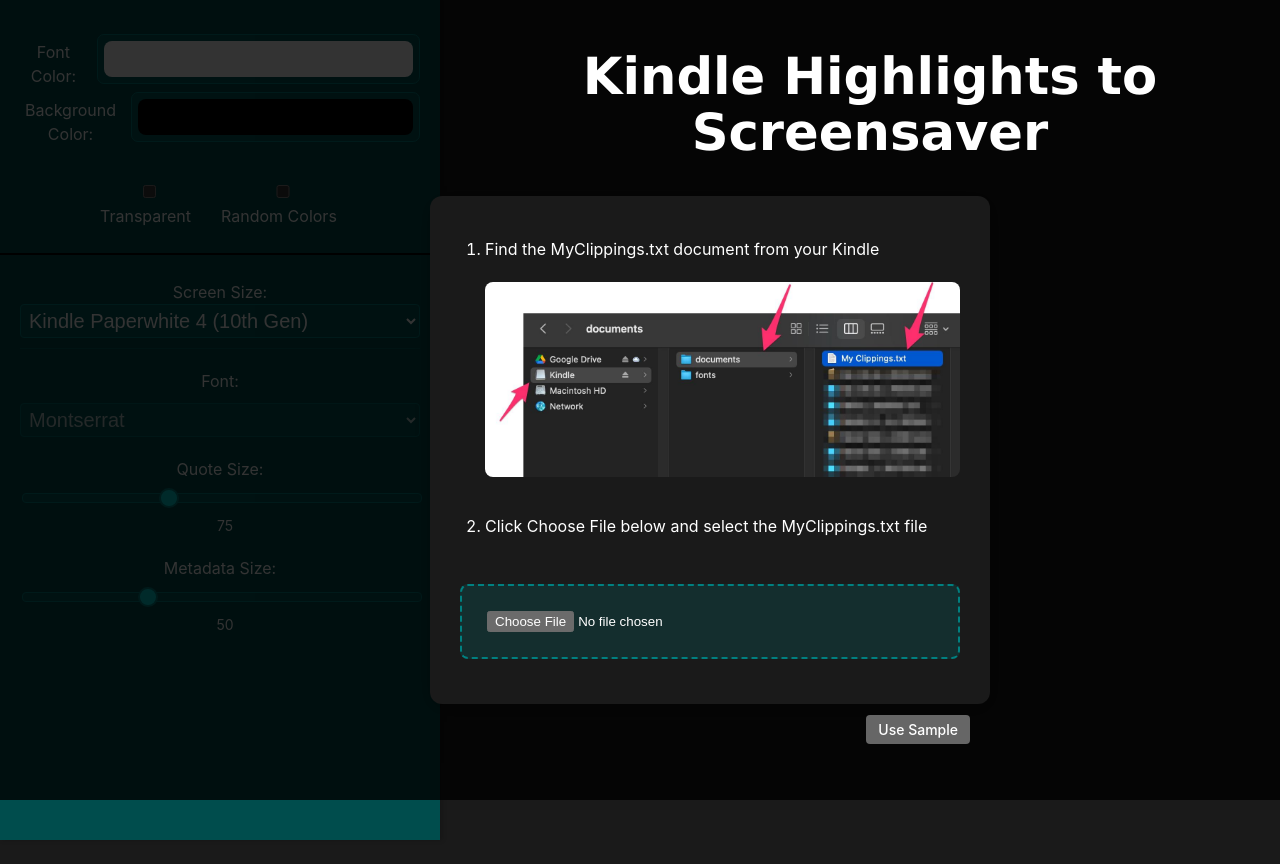
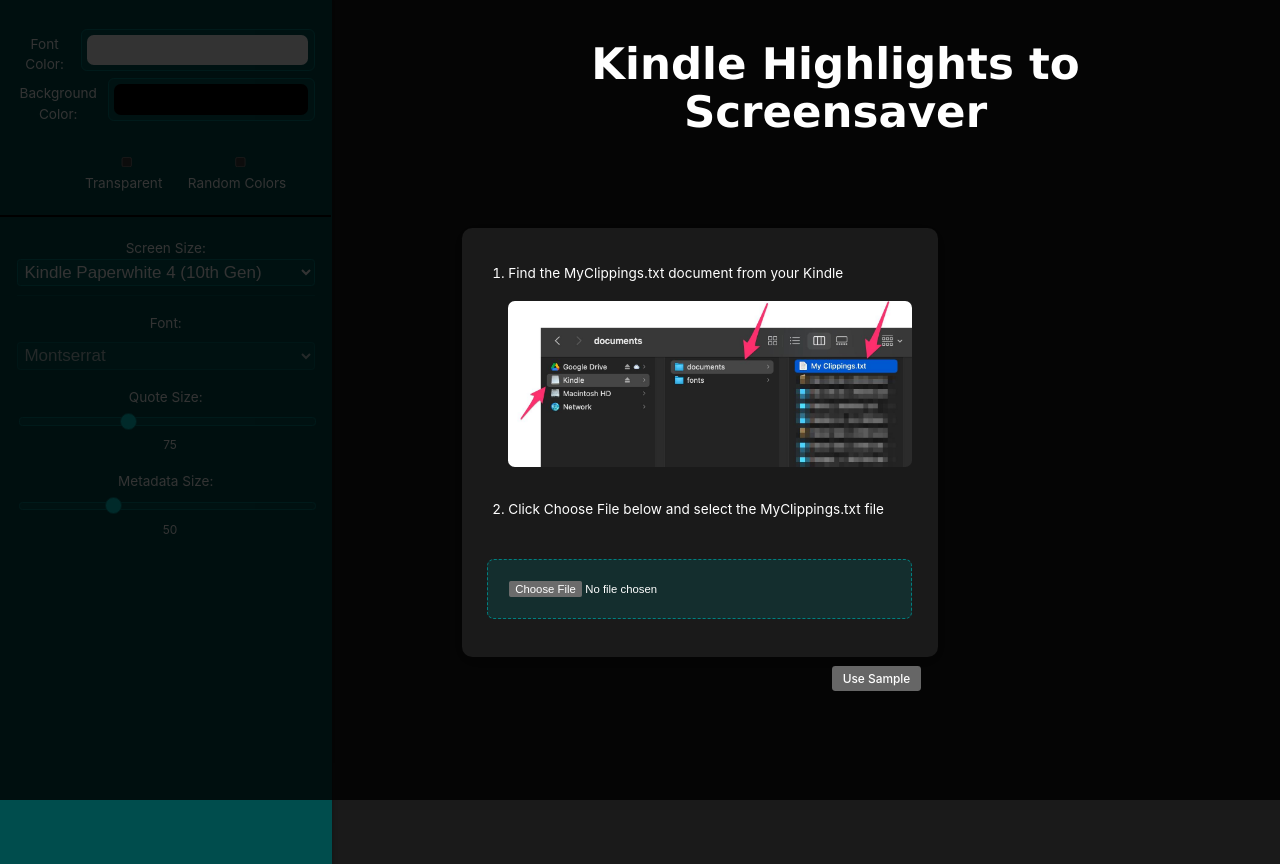
Before and after one commit to SatpalKaler/kindle-quotes, a React (Vite) app: page / in a window 1280 px wide. After the commit the page ends 800 px from the top, so only its background shows below. Built offline with nearby package versions, Linux system fonts and the light colour scheme.

Commit message:
fixed sidebar

```diff
--- a/src/App.css
+++ b/src/App.css
@@ -55,12 +55,12 @@
 }
 
 .controls {
-  width: 400px;
+  width: 350px;
   flex-shrink: 0;
   position: fixed;
   left: 0;
   top: 0;
-  height: 100vh;
+  height: 200vh;
   background-color: rgb(0, 77, 77);
   padding: 20px;
   box-shadow: 2px 0 5px rgba(0, 0, 0, 0.2);
@@ -595,3 +595,6 @@
   margin-left: 10px;
   font-size: 14px;
 }
+body {
+  zoom: 85%;
+}
```
